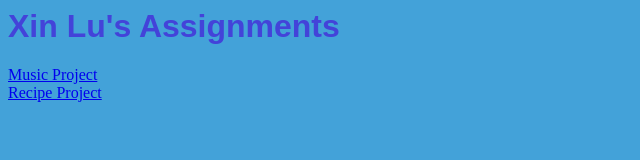
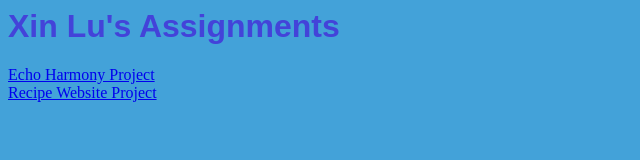
Before and after one commit to XinLu-1/XinLu-1.github.io, a plain HTML site: page docs/index.html in a window 1280 px wide. Shown: the whole page, without its empty margins (0-640 px from the left). Drawn offline with Linux system fonts and the light colour scheme; files that its build step writes are made by us from their sources.

Commit message:
Update index.html

```diff
--- a/docs/index.html
+++ b/docs/index.html
@@ -18,8 +18,8 @@
 	<body>
 
 		<h1>Xin Lu's Assignments</h1>
-		<a href="music/index.html">Music Project</a> <br>
-		<a href="recipe/index.html">Recipe Project</a>
+		<a href="music/index.html">Echo Harmony Project</a> <br>
+		<a href="recipe/index.html">Recipe Website Project</a>
 
 
 	</body>
```
